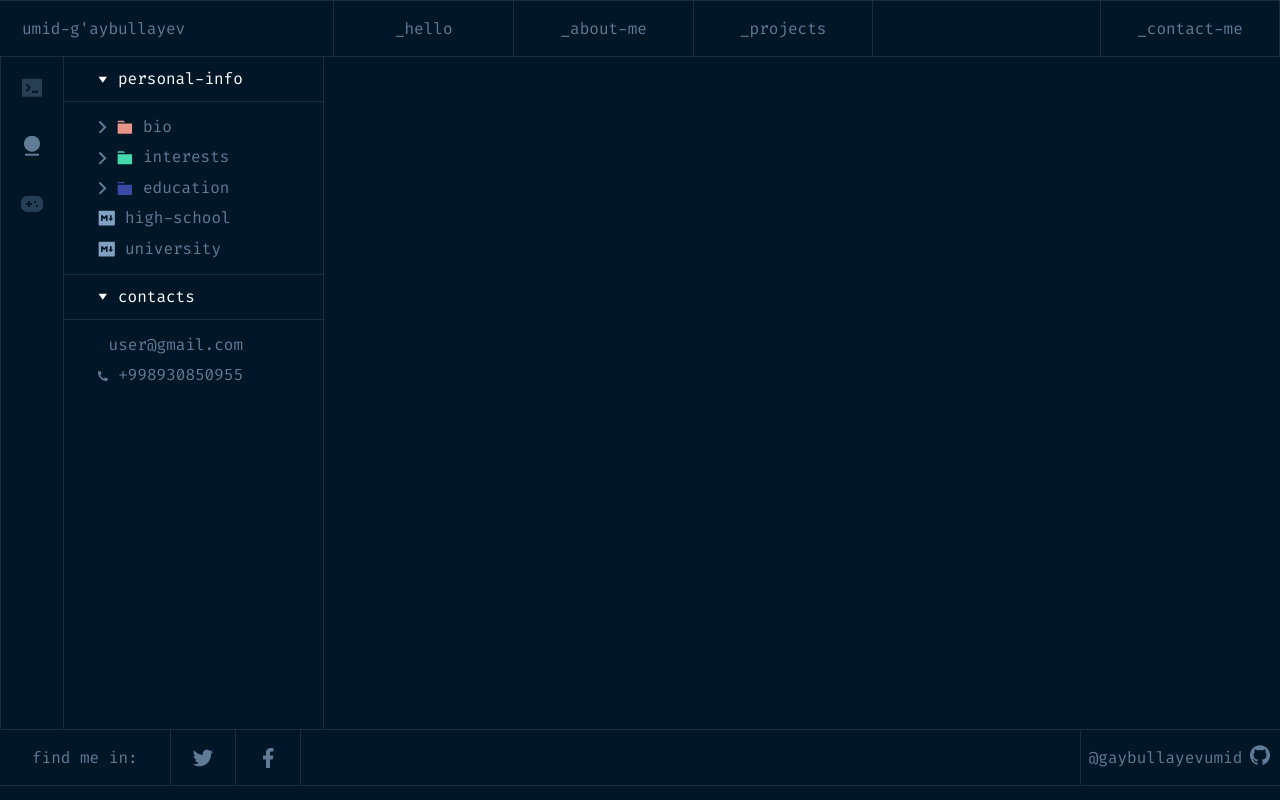
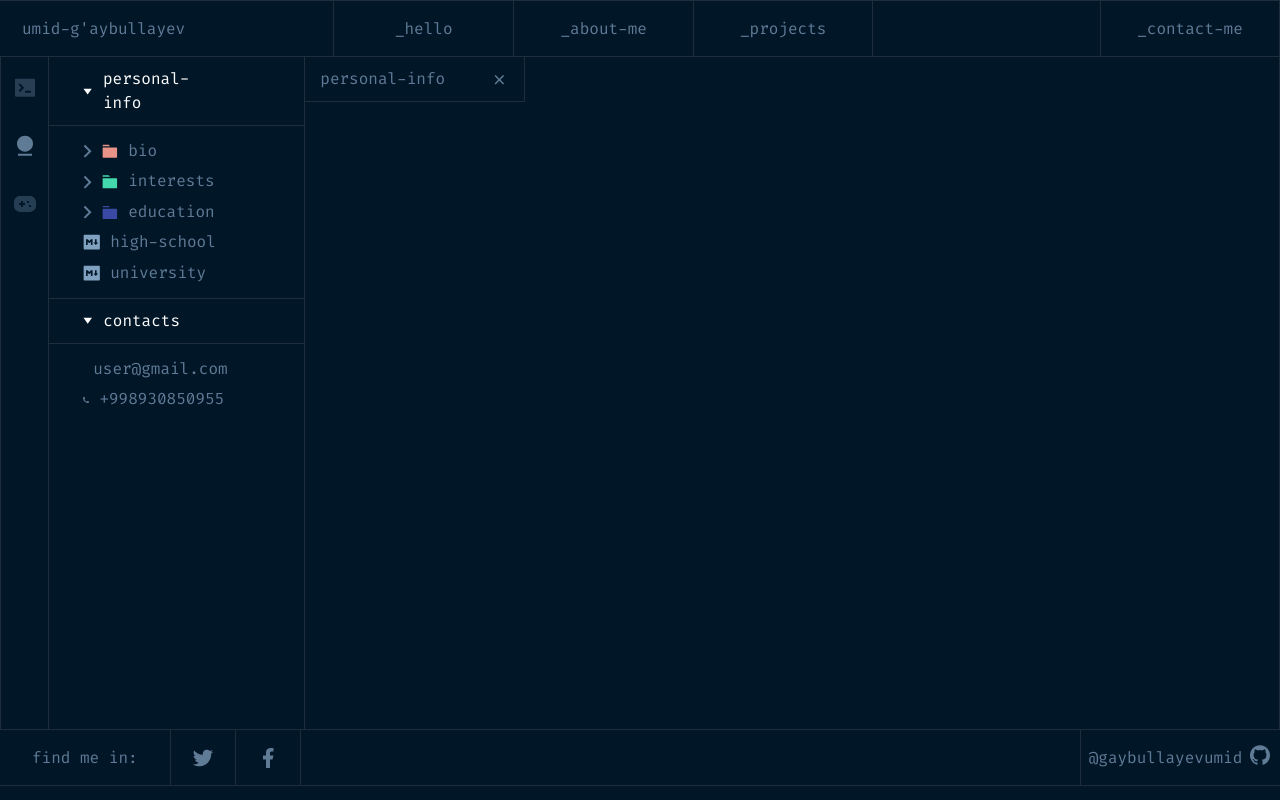
Before and after one commit to gaybullayevumid/djangoTelegramBot, a React (Vite) app: page /about in a window 1280 px wide. Built offline with nearby package versions, Linux system fonts and the light colour scheme.

Commit message:
init: app

```diff
--- a/src/components/About/About.css
+++ b/src/components/About/About.css
@@ -18,7 +18,7 @@
 }
 
 .about .folder-tab {
-    width: 260px;
+    width: 20%;
     height: 100%;
     border-right: 1px solid #1E2D3D;
 }
@@ -52,3 +52,28 @@
     line-height: 1.9;
     cursor: pointer;
 }
+
+.about .folder-main {
+    width: 100%;
+    height: 100%;
+    border-right: 1px solid #1E2D3D;
+    /* border-bottom: 1px solid #1E2D3D; */
+}
+
+.about .folder-main .main-tab{
+    width: 220px;
+    height: 45px;
+    display: flex;
+    align-items: center;
+    justify-content: center;
+    /* padding: 10px 80px 10px 34px; */
+    border-bottom: 1px solid #1E2D3D;
+    border-right: 1px solid #1E2D3D;
+}
+
+.about .folder-main .main-tab p{
+    display: flex;
+    align-items: center;
+    gap: 45px;
+    cursor: pointer;
+}
--- a/src/components/About/About.jsx
+++ b/src/components/About/About.jsx
@@ -115,6 +115,24 @@ export default function About() {
           </p>
         </div>
       </div>
+
+      <div className="folder-main">
+        <div className="main-tab">
+          <p>
+            personal-info
+            <svg width="19" height="19" viewBox="0 0 19 19" fill="none" xmlns="http://www.w3.org/2000/svg">
+              <g clip-path="url(#clip0_64_1646)">
+                <path d="M9.34771 8.71879L13.0602 5.00629L14.1207 6.06679L10.4082 9.77929L14.1207 13.4918L13.0602 14.5523L9.34771 10.8398L5.63521 14.5523L4.57471 13.4918L8.28721 9.77929L4.57471 6.06679L5.63521 5.00629L9.34771 8.71879Z" fill="#607B96" />
+              </g>
+              <defs>
+                <clipPath id="clip0_64_1646">
+                  <rect width="18" height="18" fill="white" transform="translate(0.347656 0.779297)" />
+                </clipPath>
+              </defs>
+            </svg>
+          </p>
+        </div>
+      </div>
     </div>
   )
 }
```
